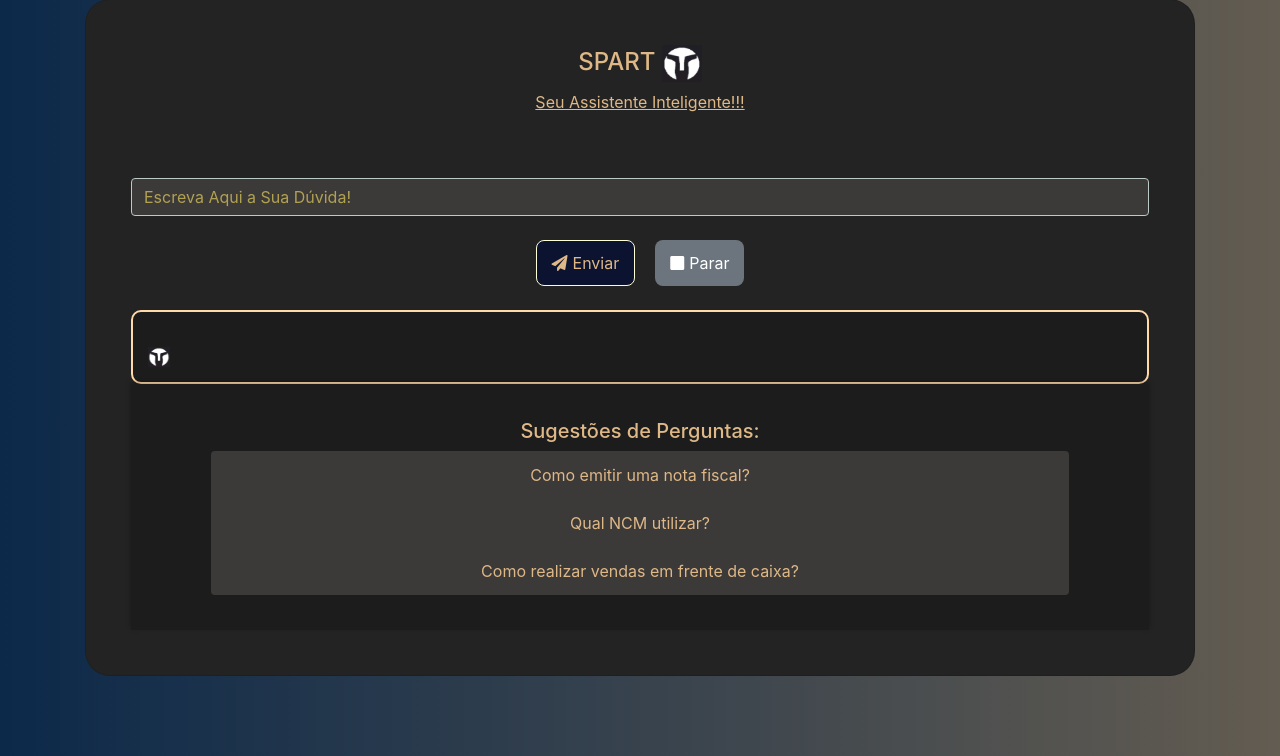
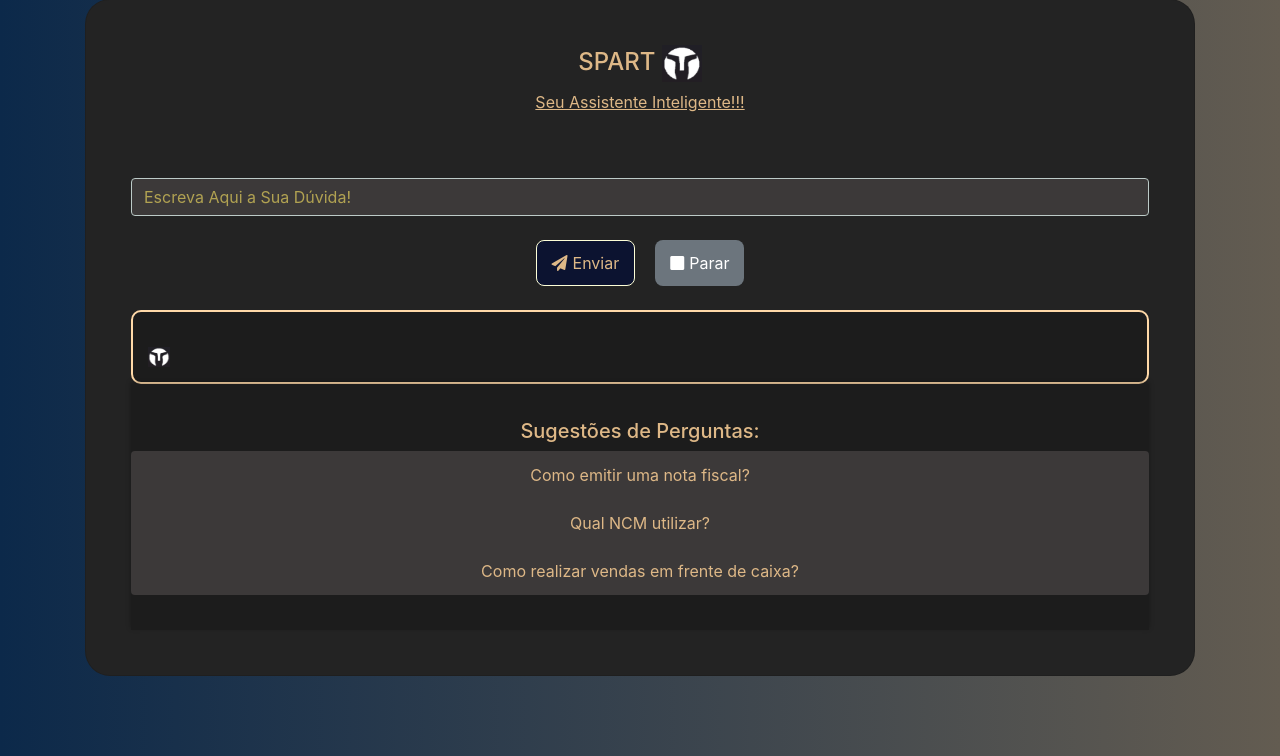
Before and after one commit to Kaique-010/SPART, a Django app: page /chat/ in a window 1280 px wide. Shown: the part 84-840 px from the top of the page. Run offline with Django 5.2, Linux system fonts and the light colour scheme; parts of the project's set-up code (start-up, migrations or seed data) failed here and were passed over; some libraries are stand-ins or nearby versions.

Commit message:
Update chat.html

```diff
--- a/chat/templates/chat.html
+++ b/chat/templates/chat.html
@@ -51,10 +51,6 @@
         text-align: center;
         box-shadow: 0 -2px 5px rgba(0, 0, 0, 0.3);
         color: burlywood;
-    }
-
-    #footer-content {
-        margin: 0 80px;
     }
 
             /* body */
```
